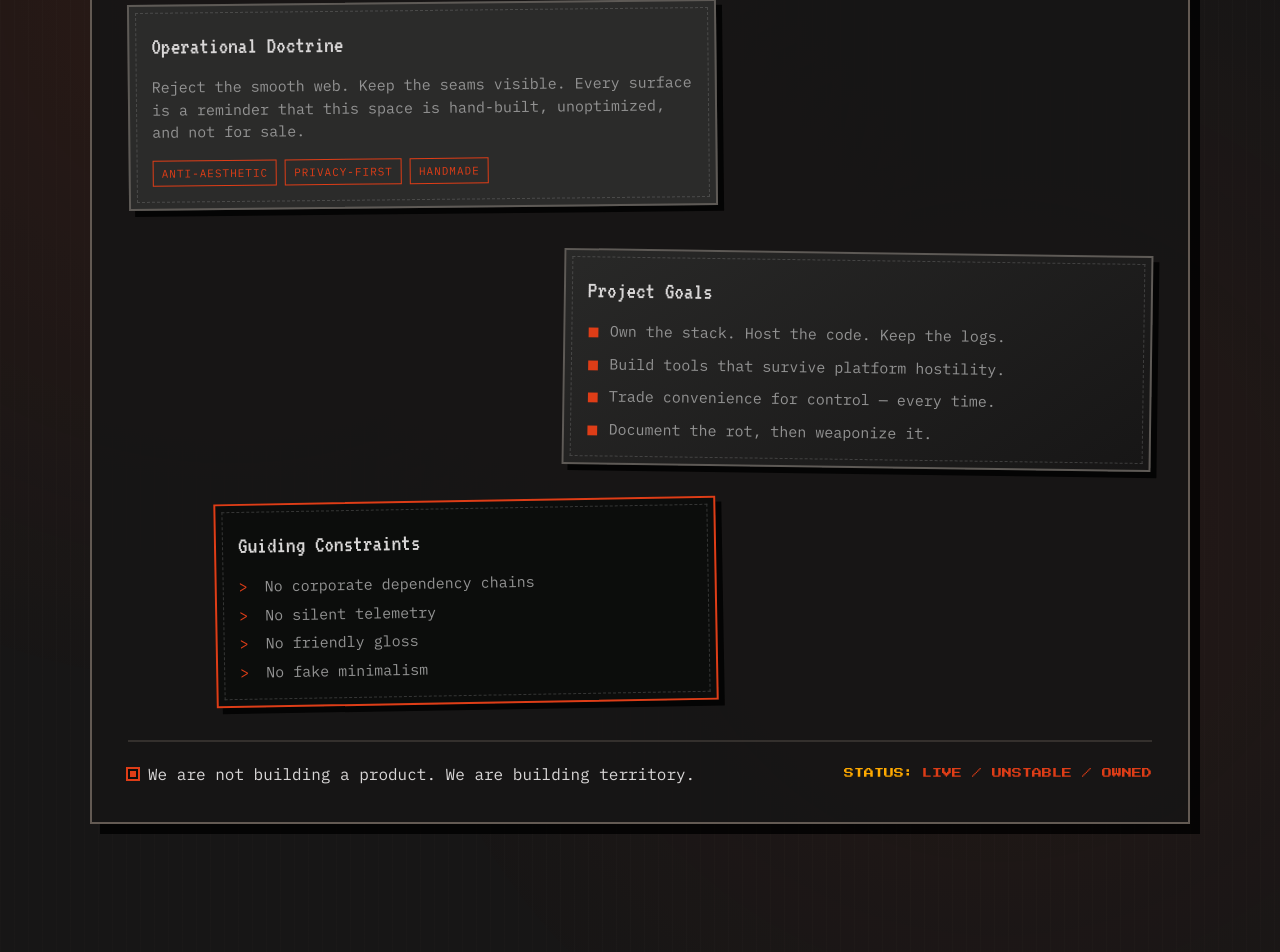
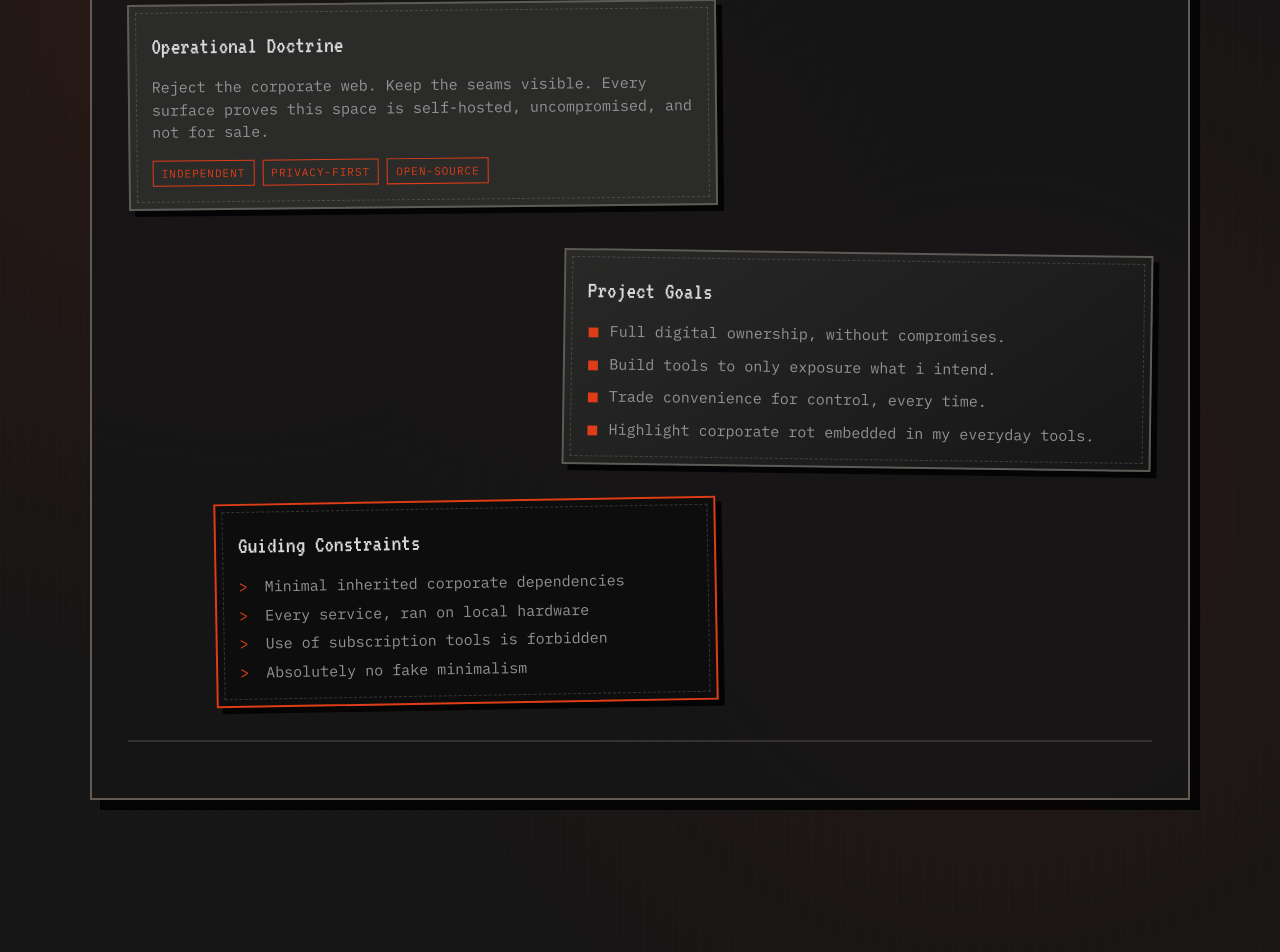
Before and after one commit to rxtted/rotted.io, a React (Vite) app: page / in a window 1280 px wide. Shown: the part 1306-2258 px from the top of the page. Built offline with nearby package versions, Linux system fonts and the light colour scheme.

Commit message:
design: modified philosophy & goals

```diff
--- a/src/App.tsx
+++ b/src/App.tsx
@@ -435,46 +435,39 @@ function App() {
             <article className="philosophy-panel philosophy-panel-core">
               <h3>Operational Doctrine</h3>
               <p>
-                Reject the smooth web. Keep the seams visible. Every surface is a reminder that this
-                space is hand-built, unoptimized, and not for sale.
+                Reject the corporate web. Keep the seams visible. Every surface proves this space is
+                self-hosted, uncompromised, and not for sale.
               </p>
               <div className="philosophy-tags">
-                <span>Anti-aesthetic</span>
+                <span>Independent</span>
                 <span>Privacy-first</span>
-                <span>Handmade</span>
+                <span>Open-Source</span>
               </div>
             </article>
 
             <article className="philosophy-panel philosophy-panel-grid">
               <h3>Project Goals</h3>
               <ul>
-                <li>Own the stack. Host the code. Keep the logs.</li>
-                <li>Build tools that survive platform hostility.</li>
-                <li>Trade convenience for control — every time.</li>
-                <li>Document the rot, then weaponize it.</li>
+                <li>Full digital ownership, without compromises.</li>
+                <li>Build tools to only exposure what i intend.</li>
+                <li>Trade convenience for control, every time.</li>
+                <li>Highlight corporate rot embedded in my everyday tools.</li>
               </ul>
             </article>
 
             <article className="philosophy-panel philosophy-panel-terminal">
               <h3>Guiding Constraints</h3>
               <div className="terminal-strip">
-                <p><span className="terminal-prompt">&gt;</span> No corporate dependency chains</p>
-                <p><span className="terminal-prompt">&gt;</span> No silent telemetry</p>
-                <p><span className="terminal-prompt">&gt;</span> No friendly gloss</p>
-                <p><span className="terminal-prompt">&gt;</span> No fake minimalism</p>
+    <p><span className="terminal-prompt">&gt;</span> Minimal inherited corporate dependencies</p>
+    <p><span className="terminal-prompt">&gt;</span> Every service, ran on local hardware</p>
+    <p><span className="terminal-prompt">&gt;</span> Use of subscription tools is forbidden</p>
+    <p><span className="terminal-prompt">&gt;</span> Absolutely no fake minimalism</p>
               </div>
             </article>
           </div>
 
           <div className="philosophy-footer">
-            <div className="philosophy-signal">
-              <span className="signal-dot"></span>
-              <span>We are not building a product. We are building territory.</span>
-            </div>
-            <div className="philosophy-pulse">
-              <span>STATUS:</span>
-              <span className="pulse-text">LIVE / UNSTABLE / OWNED</span>
-            </div>
+
           </div>
         </div>
       </section>
```
